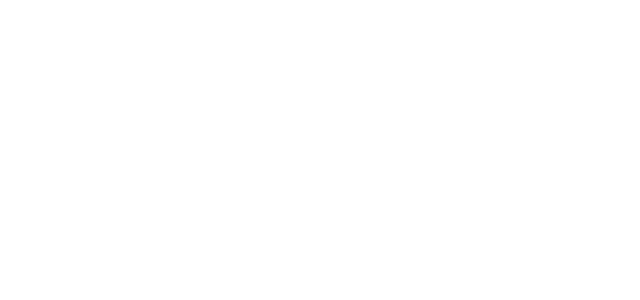
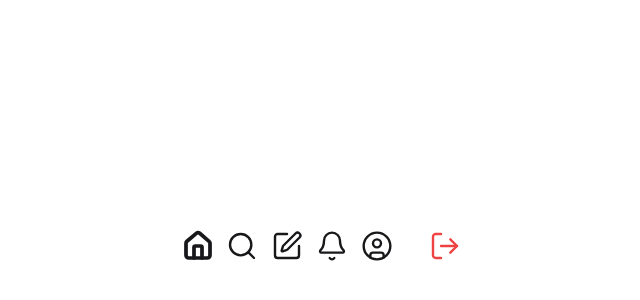
Before and after one commit to syeero7/odin-book, a React (Vite) app in the folder frontend/: page / in a window 1280 px wide. Shown: the part 152-452 px from the top of the page, without its empty margins (318-958 px from the left). Built offline with nearby package versions, Linux system fonts and the light colour scheme.

Commit message:
feat: add Navbar component

```diff
--- a/frontend/src/App.tsx
+++ b/frontend/src/App.tsx
@@ -1,9 +1,11 @@
 import { Outlet } from "react-router-dom";
 import AuthProvider from "./components/AuthProvider";
+import Navbar from "./components/Navbar";
 
 function App() {
   return (
     <AuthProvider>
+      <Navbar />
       <Outlet />
     </AuthProvider>
   );
--- /dev/null
+++ b/frontend/src/components/Navbar/Navbar.module.css
@@ -0,0 +1,55 @@
+.navbar {
+  min-width: 300px;
+  max-width: 350px;
+  padding: 1em 0.6em;
+
+  ul {
+    display: flex;
+    align-items: center;
+    gap: 0.8em;
+  }
+
+  svg {
+    stroke-width: 1.8px;
+  }
+
+  li {
+    list-style: none;
+
+    &:last-child {
+      margin-left: auto;
+
+      button {
+        background-color: transparent;
+
+        svg {
+          color: var(--accent);
+          transition: stroke-width 0.25s ease-in-out;
+        }
+
+        &:hover,
+        &:active,
+        &:focus-visible {
+          svg {
+            stroke-width: 2.8px;
+          }
+        }
+      }
+    }
+  }
+
+  a {
+    svg {
+      transition: stroke-width 0.25s ease-in-out;
+    }
+
+    &:active,
+    &[aria-current="page"],
+    &:focus-visible,
+    &:hover {
+      svg {
+        stroke-width: 2.8px;
+      }
+    }
+  }
+}
--- /dev/null
+++ b/frontend/src/components/Navbar/Navbar.tsx
@@ -0,0 +1,61 @@
+import { NavLink } from "react-router-dom";
+import {
+  CircleUser,
+  Bell,
+  House,
+  Search,
+  SquarePen,
+  LogOut,
+} from "lucide-react";
+import styles from "./Navbar.module.css";
+import { useAuth } from "../AuthProvider";
+
+function Navbar() {
+  const { user, logout } = useAuth();
+
+  //   if (!user) return null;
+
+  return (
+    <nav className={styles.navbar}>
+      <ul>
+        <li>
+          <NavLink to={"/"} viewTransition title="home">
+            <House />
+          </NavLink>
+        </li>
+
+        <li>
+          <NavLink to={"/search"} viewTransition title="search">
+            <Search />
+          </NavLink>
+        </li>
+
+        <li>
+          <NavLink to={"/new"} viewTransition title="new post">
+            <SquarePen />
+          </NavLink>
+        </li>
+
+        <li>
+          <NavLink to={"/notifications"} viewTransition title="notifications">
+            <Bell />
+          </NavLink>
+        </li>
+
+        <li>
+          <NavLink to={"/profile"} viewTransition title="profile">
+            <CircleUser />
+          </NavLink>
+        </li>
+
+        <li>
+          <button aria-label="logout" title="logout" onClick={logout}>
+            <LogOut />
+          </button>
+        </li>
+      </ul>
+    </nav>
+  );
+}
+
+export default Navbar;
--- /dev/null
+++ b/frontend/src/components/Navbar/index.ts
@@ -0,0 +1 @@
+export { default } from "./Navbar";
--- a/frontend/src/index.css
+++ b/frontend/src/index.css
@@ -6,14 +6,10 @@
   --accent: hsl(0, 84%, 60%);
 }
 
-@media (prefers-color-scheme: dark) {
-  :root {
-    --text: hsl(244, 55%, 94%);
-    --background: hsl(240, 47%, 3%);
-    --primary: hsl(240, 6%, 90%);
-    --secondary: hsl(240, 5%, 66%);
-    --accent: hsl(0, 84%, 40%);
-  }
+* {
+  margin: 0;
+  padding: 0;
+  box-sizing: border-box;
 }
 
 #root {
@@ -32,10 +28,15 @@
 button {
   border-radius: 8px;
   border: 1px solid transparent;
-  padding: 0.6em 1.2em;
+  /* padding: 0.6em 1.2em; */
   font-size: 1em;
   font-weight: 500;
   font-family: inherit;
   cursor: pointer;
-  transition: border-color 0.25s;
 }
+
+.lucide {
+  width: 32px;
+  height: 32px;
+  color: var(--primary);
+}
```
